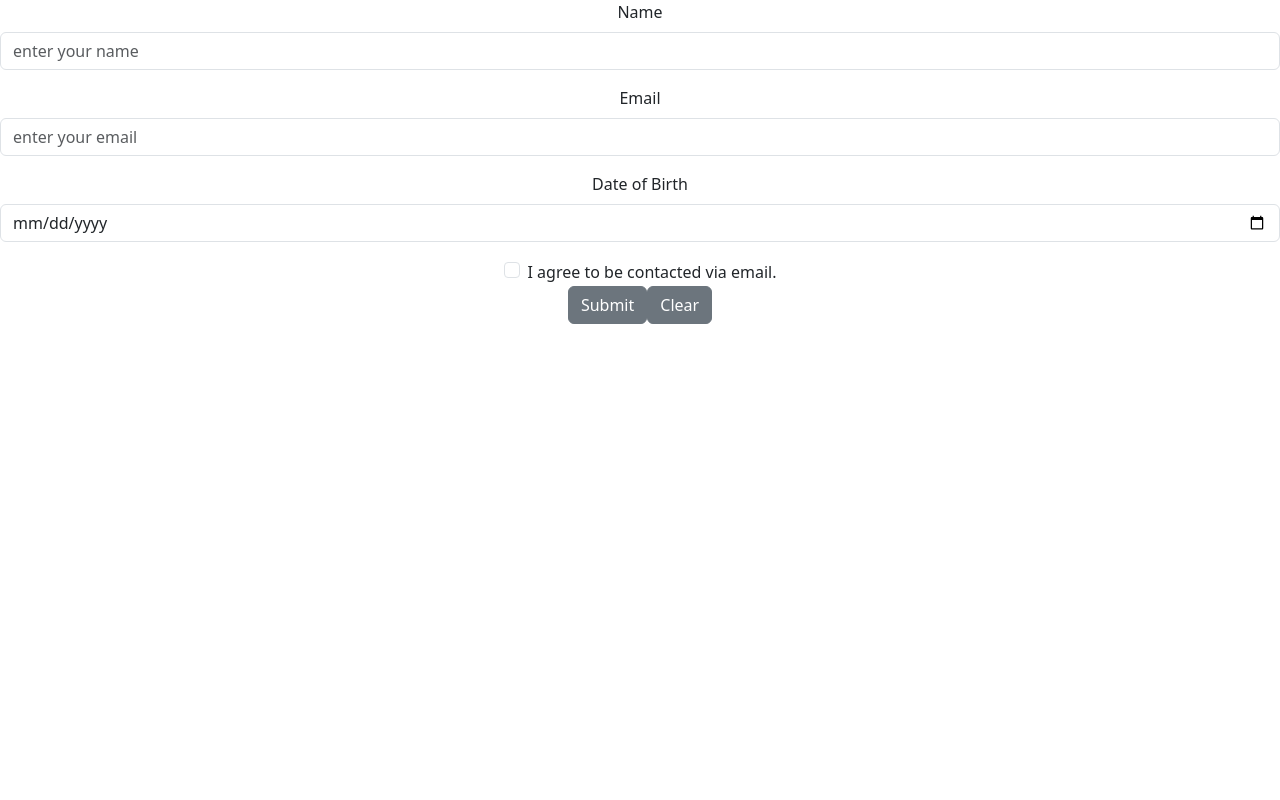
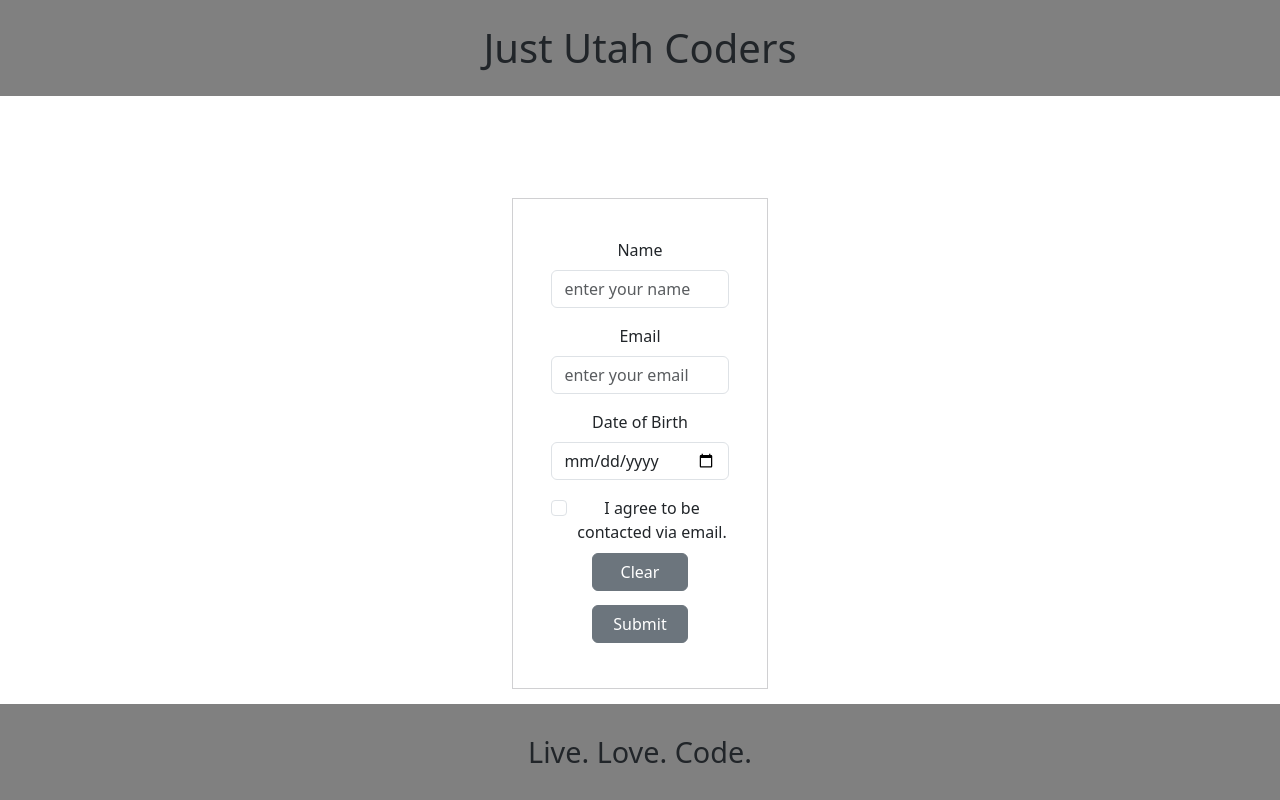
Before and after one commit to milklot/intake-form, a React (Create React App) app in the folder intake-form/: page / in a window 1280 px wide. Built offline with nearby package versions, Linux system fonts and the light colour scheme.

Commit message:
add some basic styling

```diff
--- a/intake-form/src/App.css
+++ b/intake-form/src/App.css
@@ -2,37 +2,37 @@
   text-align: center;
 }
 
-.App-logo {
-  height: 40vmin;
-  pointer-events: none;
+div .contact-header {
+  z-index: 1;
+  background-color: grey;
+  height: 6rem;
+  font-size: 2.5rem;
+  display: flex;
+  align-items: center;
+  justify-content: center;
 }
 
-@media (prefers-reduced-motion: no-preference) {
-  .App-logo {
-    animation: App-logo-spin infinite 20s linear;
-  }
+div .contact-footer {
+  background-color: grey;
+  height: 6rem;
+  position: absolute;
+  bottom: 0;
+  width: 100%;
+  font-size: 1.8rem;
+  display: flex;
+  align-items: center;
+  justify-content: center;
 }
 
-.App-header {
-  background-color: #282c34;
-  min-height: 100vh;
-  display: flex;
-  flex-direction: column;
-  align-items: center;
-  justify-content: center;
-  font-size: calc(10px + 2vmin);
-  color: white;
+.contact-form-container {
+  width: 20%;
+  margin: 0 auto;
+  padding: 3%;
+  border: 1px solid rgb(208, 208, 210);
+  margin-top: 8%;
 }
 
-.App-link {
-  color: #61dafb;
+.contact-form-btn {
+  margin: 4%;
+  width: 6rem;
 }
-
-@keyframes App-logo-spin {
-  from {
-    transform: rotate(0deg);
-  }
-  to {
-    transform: rotate(360deg);
-  }
-}
--- a/intake-form/src/App.js
+++ b/intake-form/src/App.js
@@ -1,11 +1,14 @@
-import logo from './logo.svg';
 import './App.css';
 import ContactForm from "./components/ContactForm";
+import ContactHeader from './components/ContactHeader';
+import ContactFooter from './components/ContactFooter';
 
 function App() {
   return (
     <div className="App">
+      <ContactHeader />
       <ContactForm />
+      <ContactFooter />
     </div>
   );
 }
--- /dev/null
+++ b/intake-form/src/components/ContactFooter.js
@@ -0,0 +1,13 @@
+import React from "react";
+
+const ContactFooter = (props) => {
+	return (
+		<>
+		<div className="contact-footer">
+			Live. Love. Code.
+		</div>
+		</>
+	)
+};
+
+export default ContactFooter;
--- a/intake-form/src/components/ContactForm.js
+++ b/intake-form/src/components/ContactForm.js
@@ -20,6 +20,7 @@ const ContactForm = (props) => {
 		});
 	};
 
+
 	const submitForm = (event) => {
 		event.preventDefault();
 		console.log(contactPerson);
@@ -33,7 +34,7 @@ const ContactForm = (props) => {
 
 	return (
 		<>
-			<Form onSubmit={submitForm}>
+			<Form onSubmit={submitForm} className="contact-form-container">
 				<FormGroup>
 					<Label for="name">Name</Label>
 					<Input
@@ -74,16 +75,10 @@ const ContactForm = (props) => {
 							name="emailConsent"
 							id="emailConsent"
 							onChange={changeHandler}
-						/> {' '}
+						/>
+						I agree to be contacted via email.
 					</Label>
-					I agree to be contacted via email.
 				</FormGroup>
-				<Button
-					type="submit"
-					className="contact-form-btn"
-				>
-					Submit
-				</Button>
 				<Button
 					type="clear"
 					className="contact-form-btn"
@@ -91,6 +86,12 @@ const ContactForm = (props) => {
 				>
 					Clear
 				</Button>
+				<Button
+					type="submit"
+					className="contact-form-btn"
+				>
+					Submit
+				</Button>
 			</Form>
 		</>
 	);
--- /dev/null
+++ b/intake-form/src/components/ContactHeader.js
@@ -0,0 +1,13 @@
+import React from "react";
+
+const ContactHeader = (props) => {
+	return (
+		<>
+		<div className="contact-header">
+			Just Utah Coders
+		</div>
+		</>
+	)
+};
+
+export default ContactHeader;
```
